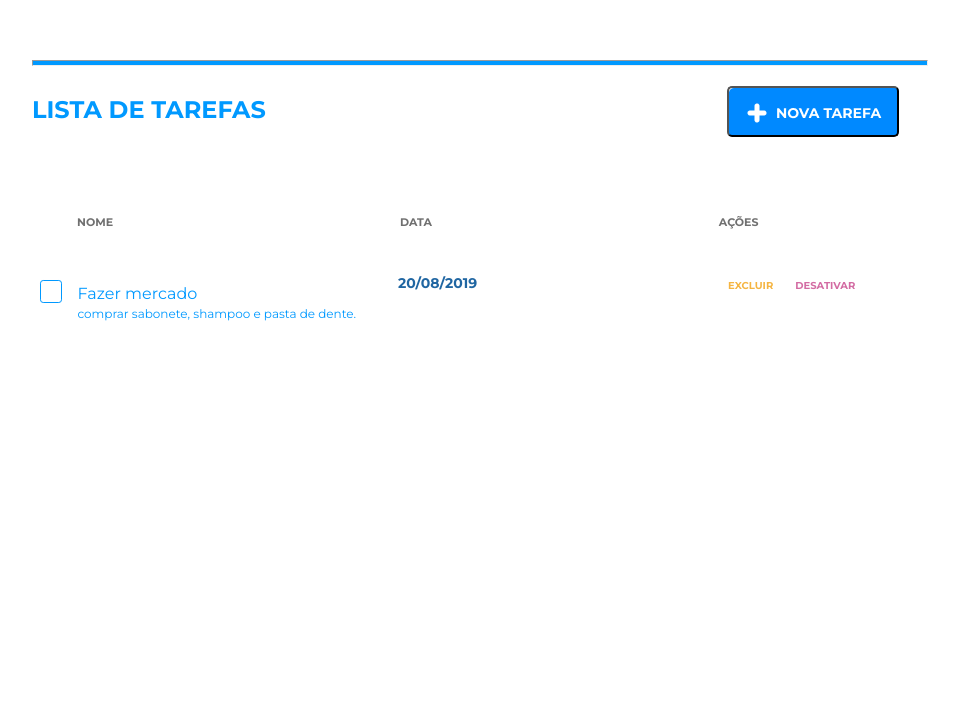
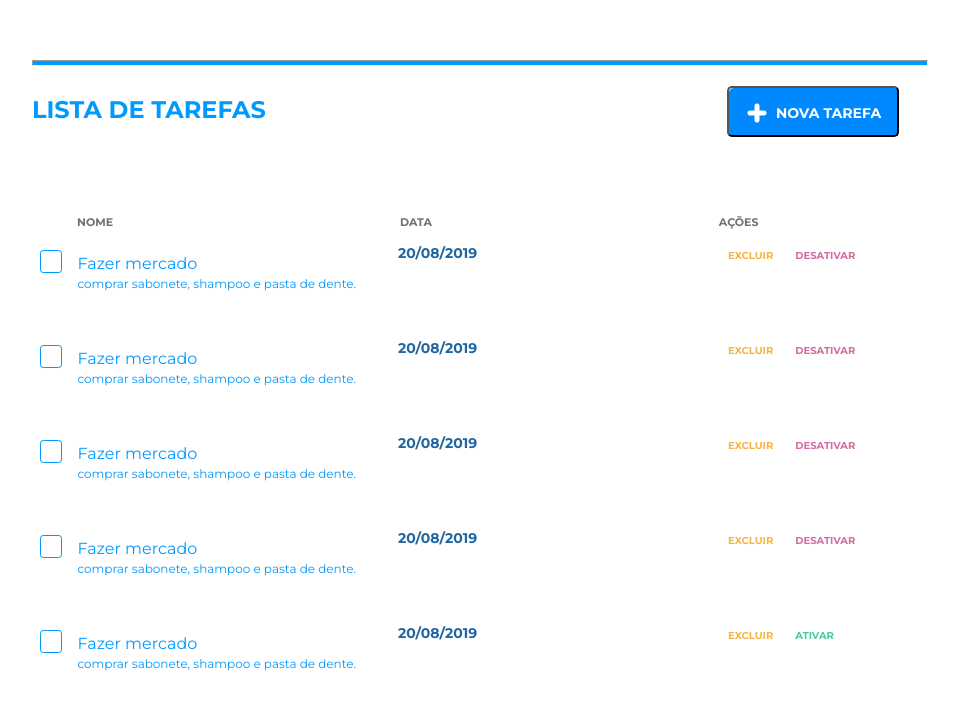
Before and after one commit to trev0ux/desafio-front-end, a website: page index.html in a window 1280 px wide. Shown: the part 128-839 px from the top of the page, without its empty margins (180-1139 px from the left). Drawn offline with nearby package versions, Linux system fonts and the light colour scheme.

```diff
--- a/css/styles.less
+++ b/css/styles.less
@@ -59,7 +59,7 @@
   *display: inline;
 
   .item {
-    margin: 50px 20px 20px -5px;
+    margin: 3px 20px 5px -5px;
     width: 100%;
     height: 15%;
   }
@@ -126,6 +126,16 @@
     border: none!important;
     background-color: white!important;
     color: #colors[5];
+    font-family: @font-family;
+    font-size: 14px;
+    font-variant: @font-variant;
+    font-weight: @font-weight;
+  }
+  button.ativar {
+    margin-left: 10px;
+    border: none!important;
+    background-color: white!important;
+    color: #colors[6];
     font-family: @font-family;
     font-size: 14px;
     font-variant: @font-variant;
--- a/index.html
+++ b/index.html
@@ -7,6 +7,7 @@
   <link href="https://fonts.googleapis.com/css?family=Montserrat:400,500,600,700&display=swap" rel="stylesheet">
   <link rel="stylesheet/less" type="text/css" href="css/styles.less" />
   <script src="//cdnjs.cloudflare.com/ajax/libs/less.js/3.9.0/less.min.js"></script>
+  <script type="text/javascript" src="js/events.js"></script>
 </head>
 
 <body>
@@ -25,8 +26,8 @@
       </div>
       <main id="list" class="item">
         <article class="item-list-name">
-          <input type="checkbox" id="title" name="item1" value="Fazer mercado" onclick="mudaDiv(this)">
-          <label for="title">Fazer mercado
+          <input type="checkbox" id="check1" name="item1" value="Fazer mercado" onclick="mudaDiv(this)">
+          <label for="check1">Fazer mercado
             <p id="descrição" class="descricao">comprar sabonete, shampoo e pasta de dente.</p>
           </label>
         </article>
@@ -35,13 +36,62 @@
           <button name="button" class="excluir">excluir</button><button name="button" class="desativar">desativar</button>
         </article>
       </main>
+      <main id="list" class="item">
+        <article class="item-list-name">
+          <input type="checkbox" id="check2" name="item1" value="Fazer mercado" onclick="mudaDiv(this1)">
+          <label for="check2">Fazer mercado
+            <p id="descrição" class="descricao">comprar sabonete, shampoo e pasta de dente.</p>
+          </label>
+        </article>
+        <article id="data" class="item-list-date"><a>20/08/2019</a></article>
+        <article class="item-list-button">
+          <button name="button" class="excluir">excluir</button><button name="button" class="desativar">desativar</button>
+        </article>
+      </main>
+      <main id="list" class="item">
+        <article class="item-list-name">
+          <input type="checkbox" id="check3" name="item1" value="Fazer mercado" onclick="mudaDiv(this2)">
+          <label for="check3">Fazer mercado
+            <p id="descrição" class="descricao">comprar sabonete, shampoo e pasta de dente.</p>
+          </label>
+        </article>
+        <article id="data" class="item-list-date"><a>20/08/2019</a></article>
+        <article class="item-list-button">
+          <button name="button" class="excluir">excluir</button><button name="button" class="desativar">desativar</button>
+        </article>
+      </main>
+      <main id="list" class="item">
+        <article class="item-list-name">
+          <input type="checkbox" id="check4" name="item1" value="Fazer mercado" onclick="mudaDiv(this3)">
+          <label for="check4">Fazer mercado
+            <p id="descrição" class="descricao">comprar sabonete, shampoo e pasta de dente.</p>
+          </label>
+        </article>
+        <article id="data" class="item-list-date"><a>20/08/2019</a></article>
+        <article class="item-list-button">
+          <button name="button" class="excluir">excluir</button><button name="button" class="desativar">desativar</button>
+        </article>
+      </main>
+      <main id="list" class="item">
+        <article class="item-list-name">
+          <input type="checkbox" id="check5" name="item1" value="Fazer mercado" onclick="mudaDiv(this4)">
+          <label for="check5">Fazer mercado
+            <p id="descrição" class="descricao">comprar sabonete, shampoo e pasta de dente.</p>
+          </label>
+        </article>
+        <article id="data" class="item-list-date"><a>20/08/2019</a></article>
+        <article class="item-list-button">
+          <button name="button" class="excluir">excluir</button><button name="button" class="ativar">ativar</button>
+        </article>
+      </main>
     </div>
   </div>
   <!-- Modal Section -->
   <div class="bg-modal">
     <div class="modal-contents">
       <div class="close">+</div>
-        <hr></hr>
+      <hr>
+      </hr>
       <h2>nova tarefa</h2>
       <form action="" class="form">
         <a>nome</a>
@@ -56,18 +106,4 @@
     </div>
   </div>
 </body>
-<script>
-function mudaDiv(el) {
-  document.getElementsByClassName("item")[0].style.backgroundColor = el.checked ? "#FBFFFF" : "";
-  document.getElementsByClassName("item")[0].style.border = el.checked ? "0.1111px solid #F0F0F0" : "";
-
-}
-document.getElementById('button').addEventListener("click", function() {
-  document.querySelector('.bg-modal').style.display = "flex";
-});
-
-document.querySelector('.close').addEventListener("click", function() {
-  document.querySelector('.bg-modal').style.display = "none";
-});
-</script>
 </html>
--- /dev/null
+++ b/js/events.js
@@ -0,0 +1,12 @@
+function mudaDiv(el) {
+  document.getElementsByClassName("item")[0].style.backgroundColor = el.checked ? "#FBFFFF" : "";
+  document.getElementsByClassName("item")[0].style.border = el.checked ? "0.1111px solid #F0F0F0" : "";
+
+}
+document.getElementById('button').addEventListener("click", function() {
+  document.querySelector('.bg-modal').style.display = "flex";
+});
+
+document.querySelector('.close').addEventListener("click", function() {
+  document.querySelector('.bg-modal').style.display = "none";
+});
```
Also changed, not shown: css/styles-dist-dist.css, css/styles-dist.css, css/styles.css, js/load.js (renamed from load.js). Lines whose indentation alone changed are shown as unchanged.
